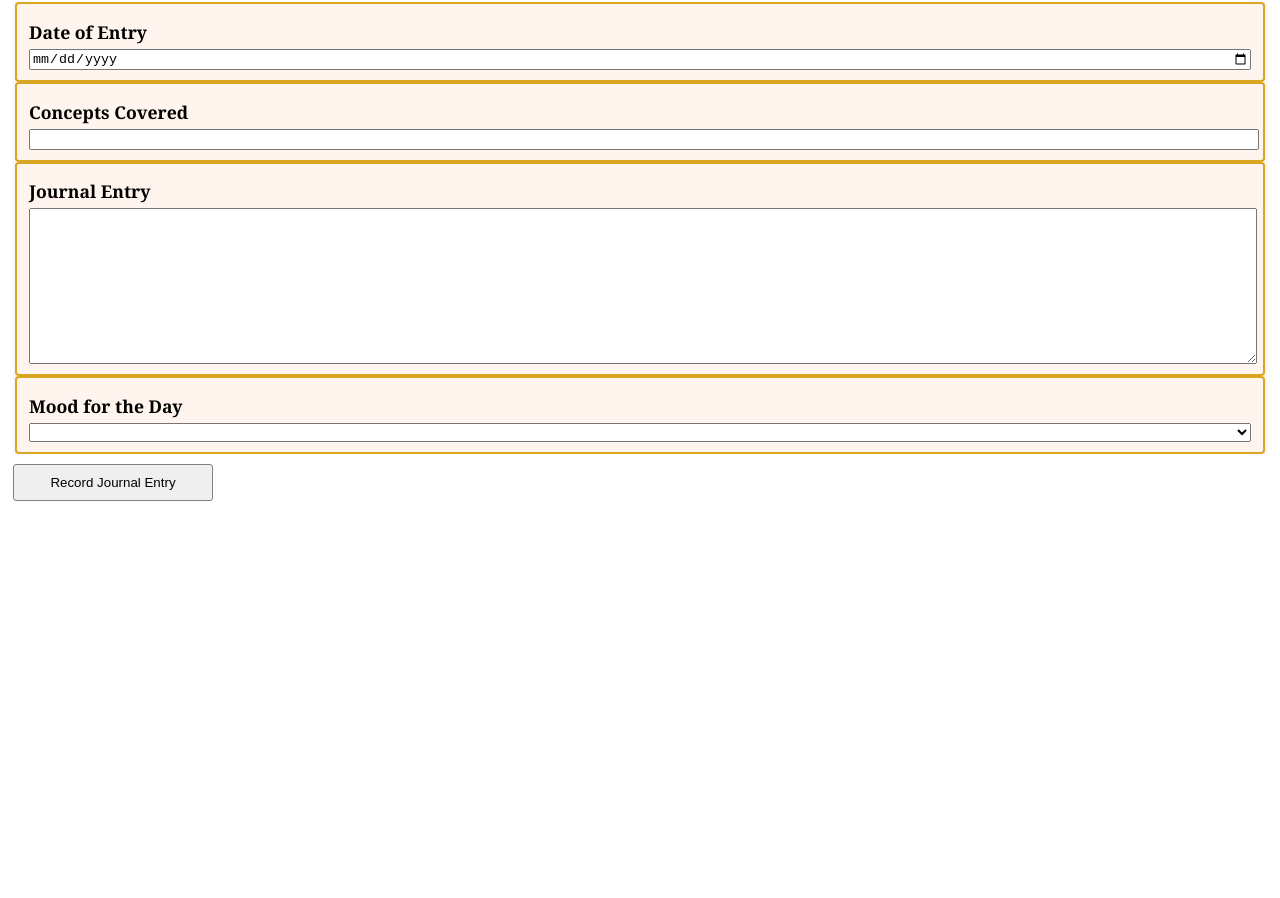
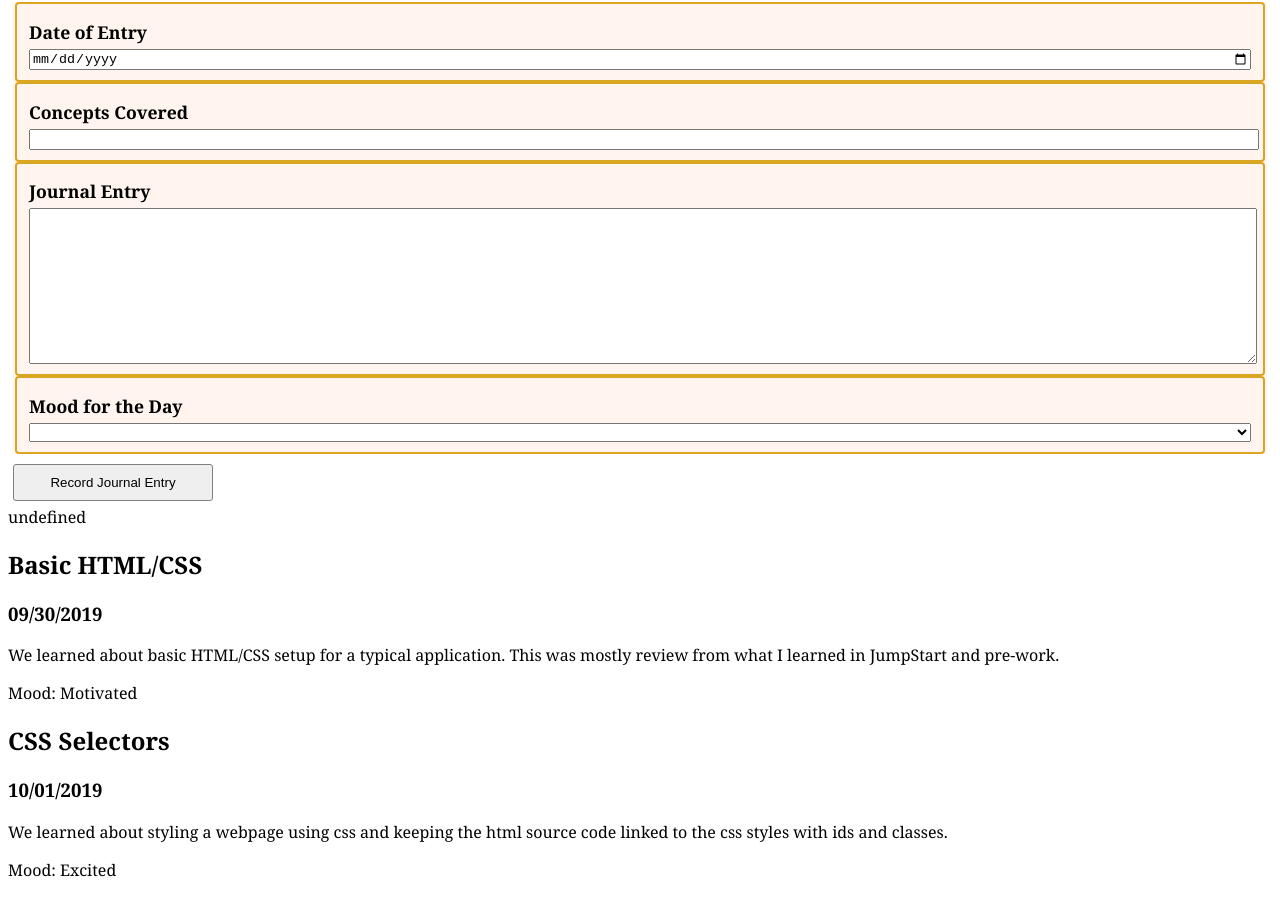
Before and after one commit to rdbishop19/daily-journal, a plain HTML site: page src/index.html in a window 1280 px wide. Shown: the part 54-952 px from the top of the page. Before the commit the page ends 800 px from the top, so only its background shows below. Drawn offline with Linux system fonts and the light colour scheme.

Commit message:
Render entries to DOM and below form on page

```diff
--- a/src/index.html
+++ b/src/index.html
@@ -35,6 +35,9 @@
         </fieldset>
     </form>
     <button type='submit'>Record Journal Entry</button>
+    <article class="entryLog">
+
+    </article>
     <script src="scripts/journal.js"></script>
 </body>
 </html>
--- a/src/scripts/journal.js
+++ b/src/scripts/journal.js
@@ -41,6 +41,17 @@ const makeJournalEntryComponent = (journalEntry) => {
     `
 }
 
-journalEntries.forEach((entry) => {
-    console.log(entry)
-})
+/*
+    Purpose: To render all journal entries to the DOM
+    Arguments: entries (array of objects)
+*/
+let entryList;
+const renderJournalEntries = (entries) => {
+    entries.forEach((entry) => {
+        entryList += makeJournalEntryComponent(entry);
+    })
+    document.querySelector(".entryLog").innerHTML = entryList;
+}
+
+// Invoke the render function
+renderJournalEntries(journalEntries)
```
